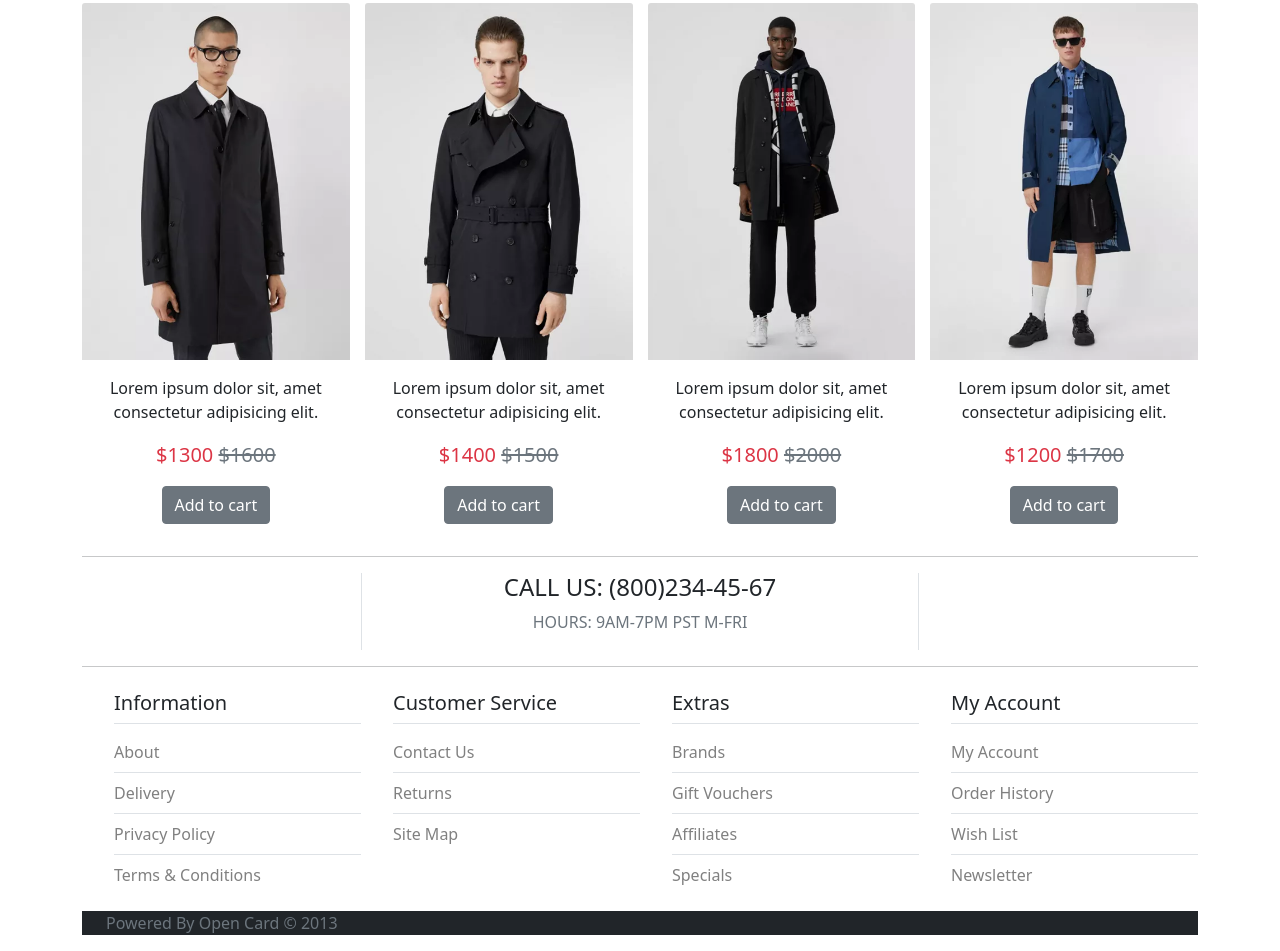
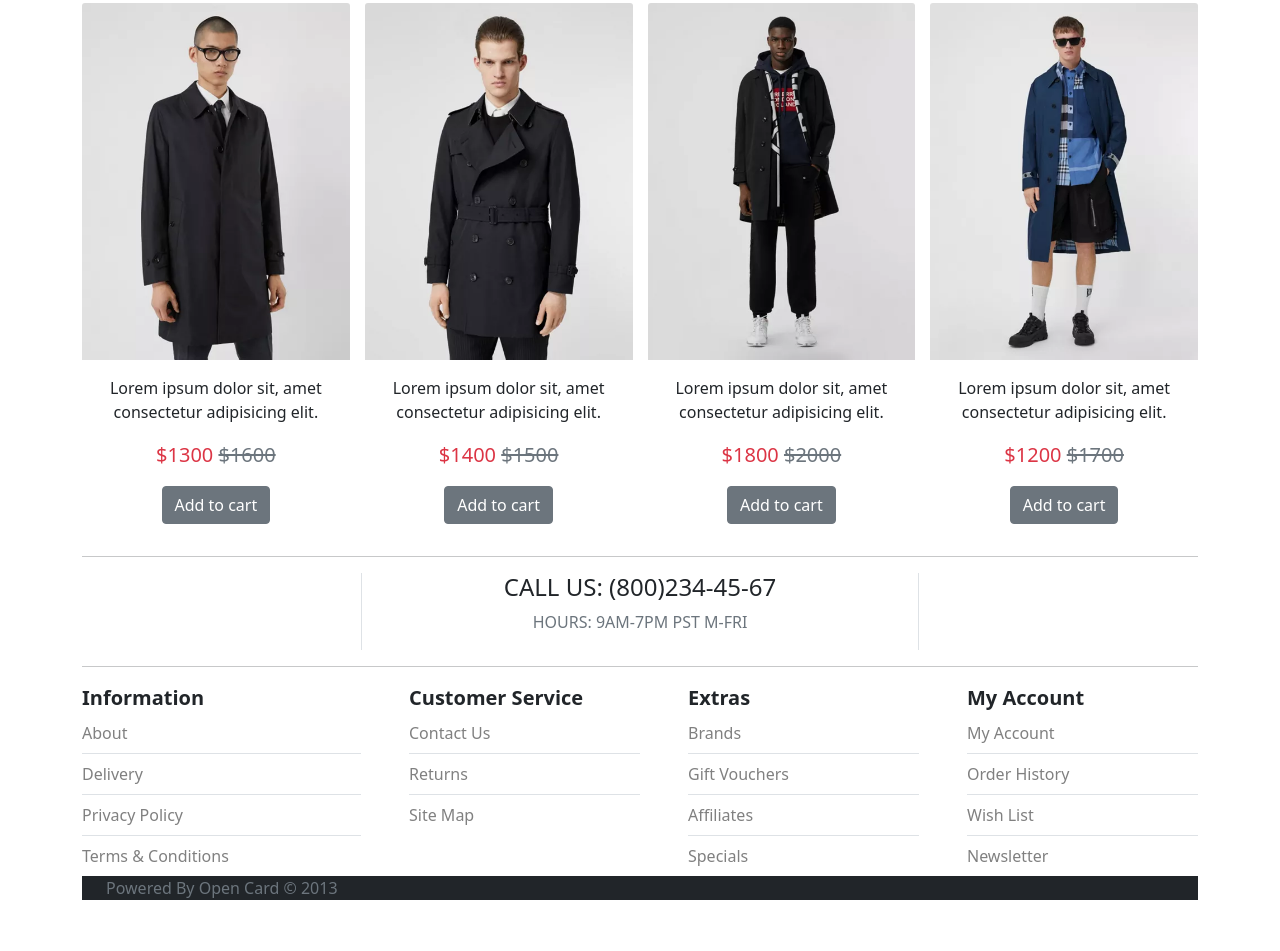
Before and after one commit to Panama0106/homework-11, a plain HTML site: page index.htm in a window 1280 px wide. Shown: the part 1366-2317 px from the top of the page. After the commit the page ends 2282 px from the top, so only its background shows below. Drawn offline with nearby package versions, Linux system fonts and the light colour scheme.

Commit message:
finish end

```diff
--- a/index.htm
+++ b/index.htm
@@ -182,42 +182,34 @@
             <hr>
             <div class="footer">
                 <div>
-                    <ul>
-                        <h5 class="border-bottom py-2">Information</h5>
+                    <b class="py-2 fs-5">Information</b>
                     <a class="lin border-bottom py-2" href="#">About</a>
                     <a class="lin border-bottom py-2" href="#">Delivery</a>
                     <a class="lin border-bottom py-2" href="#">Privacy Policy</a>
                     <a class="lin py-2" href="#">Terms & Conditions</a>
-                    </ul>
                 </div>
 
-                <div>
-                    <ul>
-                        <h5 class="border-bottom py-2">Customer Service</h5>
+                <div class="ms-5">
+                    <b class="py-2 fs-5">Customer Service</b>
                     <a class="lin border-bottom py-2" href="#">Contact Us</a>
                     <a class="lin border-bottom py-2" href="#">Returns</a>
                     <a class="lin py-2" href="#">Site Map</a>
-                    </ul>
                 </div>
 
-                <div>
-                    <ul>
-                        <h5 class="border-bottom py-2">Extras</h5>
+                <div class="ms-5">
+                    <b class="py-2 fs-5">Extras</b>
                     <a class="lin border-bottom py-2" href="#">Brands</a>
                     <a class="lin border-bottom py-2" href="#">Gift Vouchers</a>
                     <a class="lin border-bottom py-2" href="#">Affiliates</a>
                     <a class="lin py-2" href="#">Specials</a>
-                    </ul>
                 </div>
 
-                <div>
-                    <ul>
-                        <h5 class="border-bottom py-2">My Account</h5>
+                <div class="ms-5">
+                    <b class="py-2 fs-5">My Account</b>
                     <a class="lin border-bottom py-2" href="#">My Account</a>
                     <a class="lin border-bottom py-2" href="#">Order History</a>
                     <a class="lin border-bottom py-2" href="#">Wish List</a>
                     <a class="lin py-2" href="#">Newsletter</a>
-                    </ul>
                 </div>
             </div>
 
```
Lines whose indentation alone changed are shown as unchanged.
